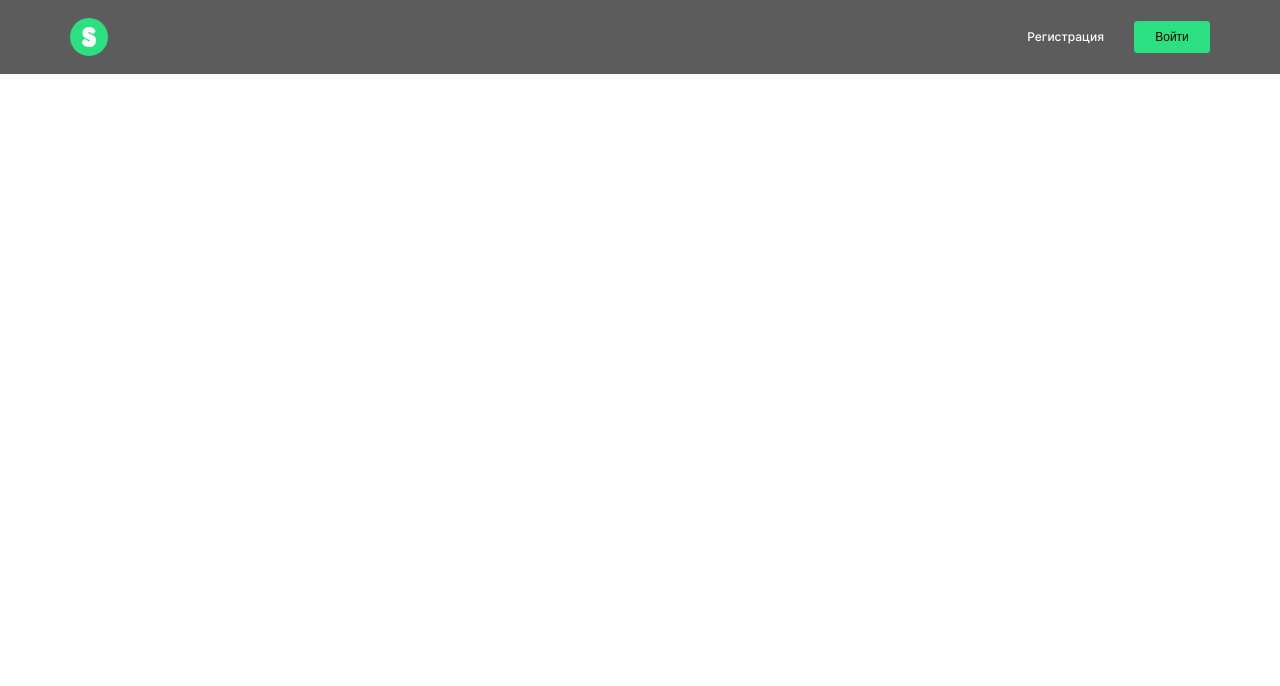
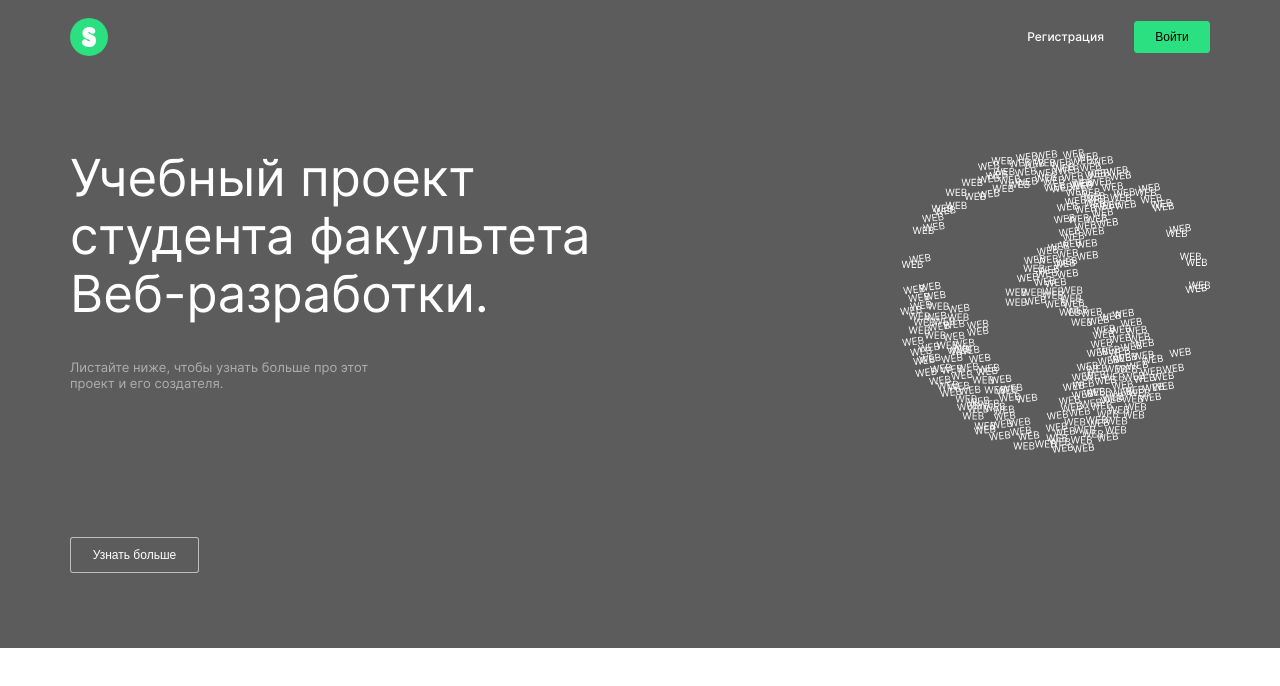
Before and after one commit to MaksimPozharskiy/movies-explorer-frontend, a React (Create React App) app: page / in a window 1280 px wide. Shown: the top 686 px of the page. Built offline with nearby package versions, Linux system fonts and the light colour scheme.

Commit message:
feat: сверстать блок promo

```diff
--- a/src/components/App/App.css
+++ b/src/components/App/App.css
@@ -1,5 +1,5 @@
-@import url('../../fonts/fonts.css');
+@import url("../../fonts/fonts.css");
 
 .page {
-  font-family: 'Inter', 'Arial', 'Helvetica', sans-serif;
+  font-family: "Inter", "Arial", "Helvetica", sans-serif;
 }
--- a/src/components/App/App.jsx
+++ b/src/components/App/App.jsx
@@ -2,6 +2,7 @@ import React from "react";
 import { Route, Switch } from "react-router-dom";
 import Header from "../Header/Header";
 import "./App.css";
+import Main from "../Main/Main";
 
 function App() {
   return (
@@ -9,9 +10,10 @@ function App() {
       <Switch>
         <Route path="/" exact>
           <Header bgColor="dark" textColor="white" />
+          <Main />
         </Route>
         <Route path="/movies" exact>
-          <Header bgColor="light" textColor="black"  />
+          <Header bgColor="light" textColor="black" />
         </Route>
       </Switch>
     </div>
--- a/src/components/Header/Header.css
+++ b/src/components/Header/Header.css
@@ -1,5 +1,4 @@
 .header {
-
 }
 
 .header_bg-color_dark {
@@ -7,13 +6,14 @@
 }
 
 .header_bg-color_light {
-  background-color: #FFFFFF;
+  background-color: #ffffff;
 }
 
 .header__container {
   max-width: 1280px;
   display: flex;
   justify-content: space-between;
+
   padding: 0 70px;
   margin: 0 auto;
 }
@@ -30,17 +30,19 @@
 .header__btn-signin {
   width: 76px;
   height: 32px;
-  border: solid 1px #2BE080;
+
+  margin: 21px 0;
+  padding: 0;
+
+  border: solid 1px #2be080;
   border-radius: 3px;
-  background-color: #2BE080;
+  background-color: #2be080;
   color: #000;
   font-size: 12px;
   font-weight: 500;
   line-height: 16px;
-  margin: 21px 0;
-  padding: 0;
   cursor: pointer;
-  transition: transform linear .3s;
+  transition: transform linear 0.3s;
 }
 
 .header__btn-signin:hover {
@@ -50,14 +52,15 @@
 .header__btn-account {
   width: 26px;
   height: 30px;
+
   border-radius: 4px;
-  border: solid 1px #F9F9F9;
-  background-color: #F9F9F9;
-  background-image: url('../../images/account-btn-icon.svg');
+  border: solid 1px #f9f9f9;
+  background-color: #f9f9f9;
+  background-image: url("../../images/account-btn-icon.svg");
   background-repeat: no-repeat;
   background-position: center;
   cursor: pointer;
-  transition: linear .4s;
+  transition: linear 0.4s;
   transition-property: transform, border;
 }
 
@@ -67,11 +70,12 @@
 }
 
 .header__sign-text {
-  text-decoration: none;
   margin: 0;
+
   font-weight: 500;
   line-height: 16px;
-  transition: opacity linear .5s;
+  text-decoration: none;
+  transition: opacity linear 0.5s;
 }
 
 .header__sign-text:hover {
@@ -81,12 +85,14 @@
 
 .header__sign-text_color_black {
   margin-right: 17px;
+
   font-size: 14px;
   color: #000;
 }
 
 .header__sign-text_color_white {
   margin-right: 30px;
+
   font-size: 12px;
   color: #fff;
 }
@@ -98,7 +104,7 @@
   font-weight: 500;
   line-height: 18px;
   text-decoration: none;
-  transition: opacity linear .5s;
+  transition: opacity linear 0.5s;
 }
 
 .header__movies:hover {
@@ -113,7 +119,7 @@
   font-weight: 400;
   line-height: 18px;
   text-decoration: none;
-  transition: opacity linear .5s;
+  transition: opacity linear 0.5s;
 }
 
 .header__saved-movies:hover {
--- /dev/null
+++ b/src/components/Main/Main.jsx
@@ -0,0 +1,11 @@
+import React from "react";
+import "./Main.css";
+import Promo from '../Promo/Promo';
+
+function Main() {
+  return (
+    <Promo />
+  )
+}
+
+export default Main;
--- /dev/null
+++ b/src/components/Promo/Promo.css
@@ -0,0 +1,62 @@
+.promo {
+  max-width: 1280px;
+  padding: 0 70px 75px;
+  background-color: #5c5c5c;
+}
+.promo__container {
+  display: flex;
+  justify-content: space-between;
+  padding: 75px 0 0;
+}
+
+.promo__wrapper {
+  display: flex;
+  flex-direction: column;
+}
+
+.promo__title {
+  max-width: 640px;
+  margin: 0 0 36px;
+
+  color: #fff;
+  font-size: 51px; /* В макете 50px, но тогда слово Веб-разработки некрасиво переносится*/
+  font-weight: 400;
+  line-height: 58px;
+}
+.promo__subtitle {
+  width: 310px;
+  margin: 0;
+
+  color: #fff;
+  font-size: 13px;
+  font-weight: 400;
+  line-height: 16px;
+  opacity: .5;
+}
+.promo__img {
+  width: 310px;
+  height: 304px;
+
+  background-image: url('../../images/web-planet.svg');
+}
+.promo__btn {
+  width: 129px;
+  height: 36px;
+  margin-top: 84px;
+
+  background-color: #5C5C5C;
+  border: solid 1px rgba(255,255,255,.6);
+  border-radius: 3px;
+
+  color: #fff;
+  font-size: 12px;
+  font-weight: 500;
+  line-height: 16px;
+  cursor: pointer;
+  transition: linear 0.3s;
+}
+/* @TODO Надо узнать че дожно происходит при клике на ссылку */
+.promo__btn:hover {
+  transform: scale(1.1);
+  border: solid 1px rgba(255,255,255,1);
+}
--- /dev/null
+++ b/src/components/Promo/Promo.jsx
@@ -0,0 +1,22 @@
+import React from "react";
+import "./Promo.css";
+
+function Promo() {
+  return (
+    <div className="promo">
+      <div className="promo__container">
+        <div className="promo__wrapper">
+          <h1 className="promo__title">
+            Учебный проект студента факультета
+            Веб-разработки.
+          </h1>
+          <p className="promo__subtitle">Листайте ниже, чтобы узнать больше про этот проект и его создателя.</p>
+        </div>
+        <div className="promo__img" />
+      </div>
+      <button className="promo__btn" type="button">Узнать больше</button>
+    </div>
+  )
+}
+
+export default Promo;
```
Also changed, not shown: src/components/Header/Header.jsx (+26 -13 lines), src/fonts/fonts.css (+6 -9 lines), src/components/Main/Main.css (added), src/images/web-planet.svg (added).
